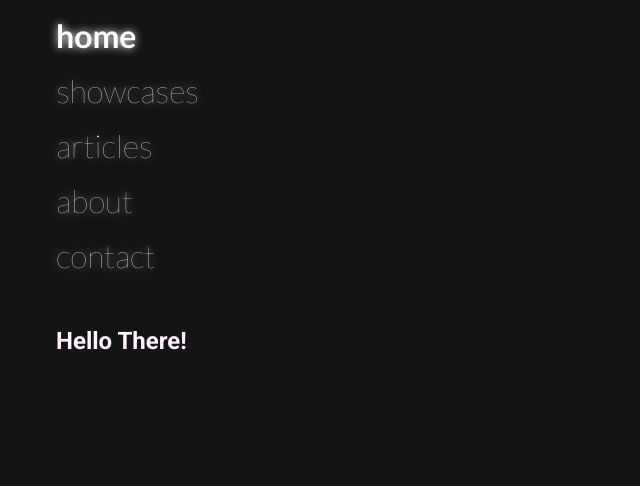
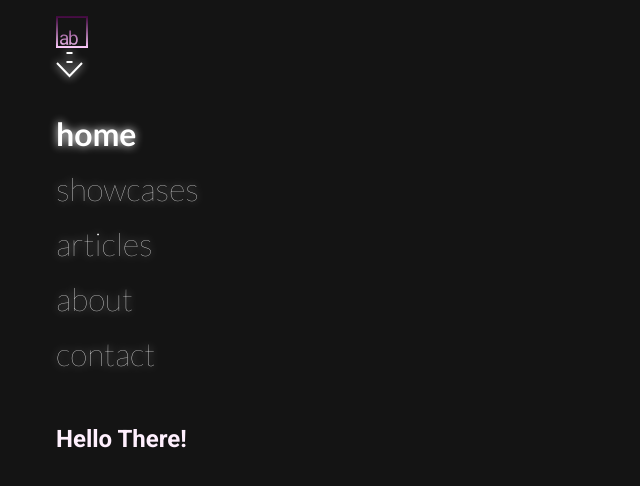
Before and after one commit to andersbjorkland/react-online, a React (Create React App) app: page / in a window 1280 px wide. Shown: the top 486 px of the page, without its empty margins (0-640 px from the left). Built offline with nearby package versions, Linux system fonts and the light colour scheme.

Commit message:
added a neon-component for a behind-glow.

```diff
--- a/src/App.js
+++ b/src/App.js
@@ -1,11 +1,13 @@
 import Section from './Layout/Section';
 import { GlobalStyle } from './GlobalStyle';
 import NavBar from './Components/NavBar';
+import Header from './Components/Header';
 
 function App() {
   return (
     <div className="App">
       <GlobalStyle />
+      <Header />
       <NavBar />
       <Section><h2>Hello There!</h2></Section>
     </div>
--- a/src/Components/Header.js
+++ b/src/Components/Header.js
@@ -1 +1,28 @@
 import styled from "styled-components";
+import logo from "../assets/logo.svg";
+import arrow from "../assets/down-arrow.svg";
+import DefaultLayoutContainer from "../Layout/DefaultLayoutContainer";
+import Neon from "../Layout/Neon";
+
+const LogoImg = styled.img`
+    width: 2rem;
+`;
+
+const BurgerImg = styled.img``;
+
+const DownArrow = () => (
+    <Neon>
+        <BurgerImg src={arrow} alt="" />
+    </Neon>
+);
+
+const Header = () => (
+    <header>
+        <DefaultLayoutContainer>
+            <LogoImg src={logo} alt="Site Logo" />
+            <DownArrow />
+        </DefaultLayoutContainer>
+    </header>
+);
+
+export default Header;
--- /dev/null
+++ b/src/Layout/Neon.js
@@ -0,0 +1,26 @@
+import styled from "styled-components";
+
+const NeonContainer = styled.div`
+    color: white;
+    display: flex;
+    position: relative;
+    text-decoration: none;
+
+    > * {
+        position: relative;
+    }
+`;
+
+const Blurred = styled.div`
+    filter: blur(4px);
+    position: absolute;
+`;
+
+const Neon = (props) => (
+    <NeonContainer>
+        <div>{props.children}</div>
+        <Blurred>{props.children}</Blurred>
+    </NeonContainer>
+);
+
+export default Neon;
```
Also changed, not shown: src/assets/down-arrow.svg (renamed from src/down-arrow.svg), src/assets/logo.svg (renamed from src/logo.svg).
